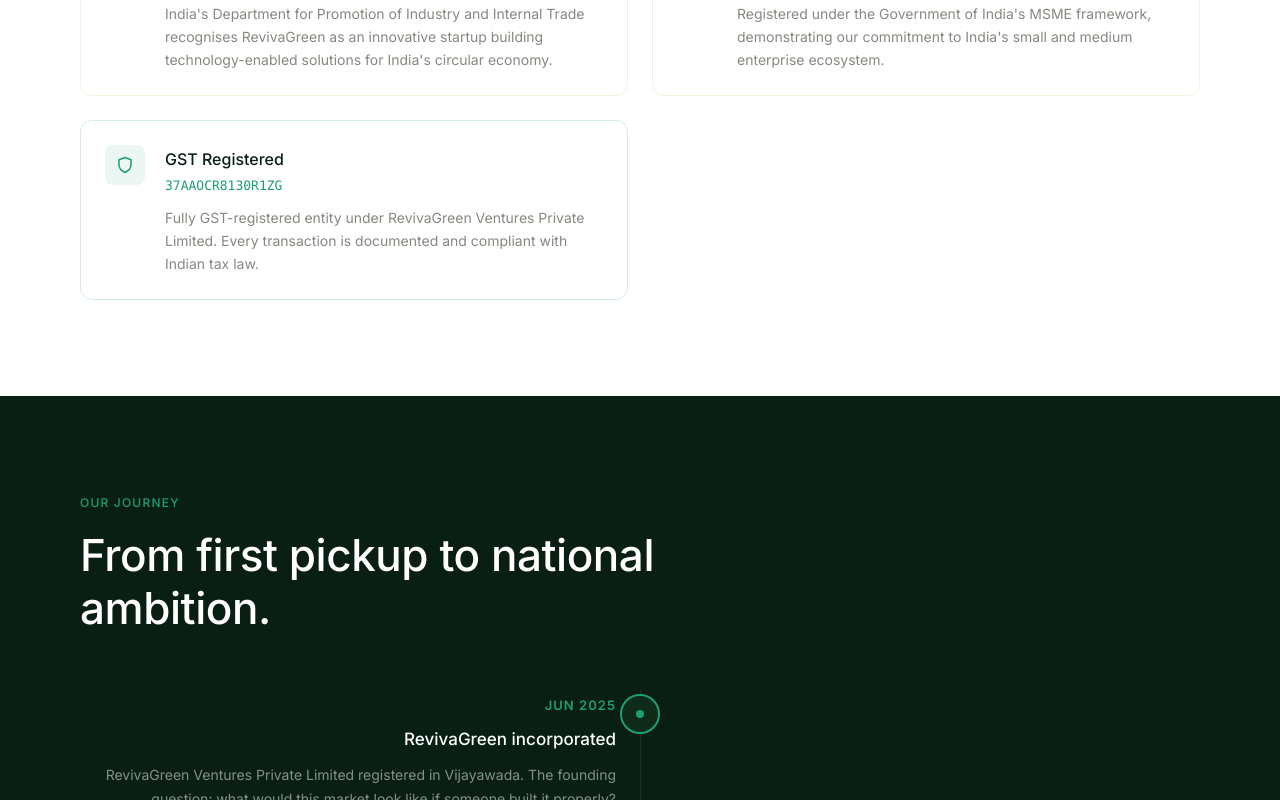
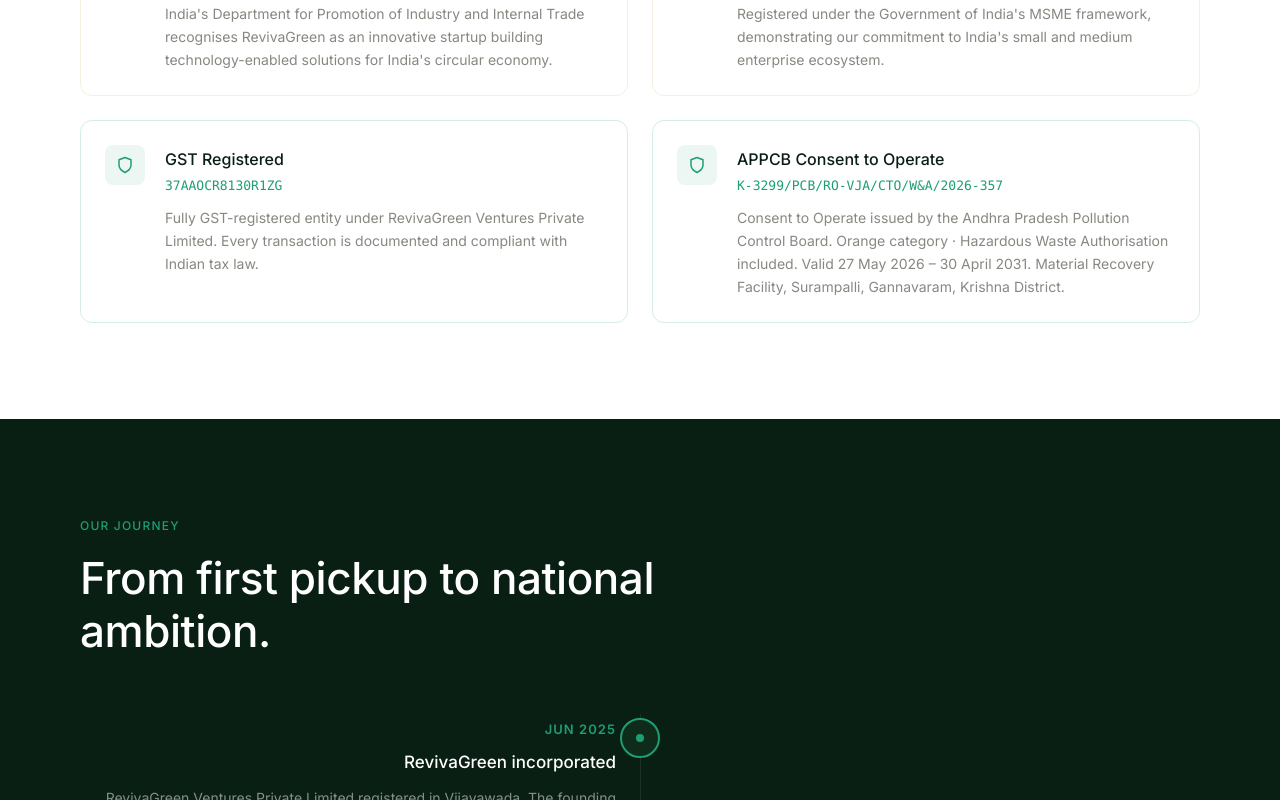
Before and after one commit to revivagreen/revivagreen-website, a Next.js app: page /about in a window 1280 px wide. Shown: the part 4300-5100 px from the top of the page. Built offline with nearby package versions, Linux system fonts and the light colour scheme.

Commit message:
feat: add APPCB CTO K-3299 to about, footer, and impact pages

```diff
--- a/app/about/page.tsx
+++ b/app/about/page.tsx
@@ -58,14 +58,14 @@
       'Fully GST-registered entity under RevivaGreen Ventures Private Limited. Every transaction is documented and compliant with Indian tax law.',
     color: '#1D9E75',
   },
-  // ── UNCOMMENT BELOW ONCE APPCB CERTIFICATE IS RECEIVED ──
-  // {
-  //   name: 'APPCB Certified',
-  //   number: 'CFE/CFO Ref: [insert number]',
-  //   description:
-  //     'Consent to Establish and Operate issued by the Andhra Pradesh Pollution Control Board. Our Material Recovery Facility is CPCB-authorised.',
-  //   color: '#1D9E75',
-  // },
+
+   {
+    name: 'APPCB Consent to Operate',
+    number: 'K-3299/PCB/RO-VJA/CTO/W&A/2026-357',
+    description:
+      'Consent to Operate issued by the Andhra Pradesh Pollution Control Board. Orange category · Hazardous Waste Authorisation included. Valid 27 May 2026 – 30 April 2031. Material Recovery Facility, Surampalli, Gannavaram, Krishna District.',
+    color: '#1D9E75',
+  },
 ]
 
 /* ── TIMELINE ────────────────────────────────────────────── */
--- a/app/impact/page.tsx
+++ b/app/impact/page.tsx
@@ -83,8 +83,9 @@
           </h1>
           <p className="mt-5 text-white/60 text-[18px] leading-[1.7] max-w-xl">
             Our impact numbers come from verified operational records —
-            not estimates. Every figure is linked to a GST invoice and
-            available for independent audit.
+  not estimates. Every figure is linked to a GST invoice and
+  available for independent audit. APPCB-authorised capacity:
+  600 TPA across all material categories.
           </p>
           <div className="mt-8 flex flex-wrap gap-4">
             <a href="#data" className="btn-primary">See live data</a>
@@ -297,6 +298,12 @@
               { name: 'DPIIT Recognised', number: 'DIPP212171',          color: '#C8A84B', desc: 'Department for Promotion of Industry and Internal Trade — Startup India.' },
               { name: 'MSME Registered',  number: 'UDYAM-AP-06-0101707', color: '#C8A84B', desc: 'Registered under Government of India MSME Udyam framework.'              },
               { name: 'GST Registered',   number: '37AAOCR8130R1ZG',     color: '#1D9E75', desc: 'Fully GST-registered. Every transaction is invoiced and tax-compliant.'   },
+              {
+  name: 'APPCB Consent to Operate',
+  number: 'K-3299/PCB/RO-VJA/CTO/W&A/2026-357',
+  color: '#1D9E75',
+  desc: 'Consent to Operate issued by APPCB. Orange category · Hazardous Waste Authorisation. Authorised capacity: 600 TPA total. Valid 27 May 2026 – 30 April 2031.',
+},
             ].map((cert) => (
               <div key={cert.name} className="border rounded-xl p-6" style={{ borderColor: `${cert.color}25` }}>
                 <div
--- a/components/Footer.tsx
+++ b/components/Footer.tsx
@@ -5,6 +5,7 @@
   cin:   'CIN: U38120AP2025PTC120216',
   dpiit: 'DPIIT: DIPP212171',
   msme:  'MSME: UDYAM-AP-06-0101707',
+  appcb: 'APPCB CTO: K-3299/PCB/RO-VJA/CTO/W&A/2026-357',
 }
 
 const WHATSAPP = 'https://wa.me/918500626999?text=Hi%20RevivaGreen%2C%20I%20would%20like%20to%20know%20more%20about%20your%20services'
```
